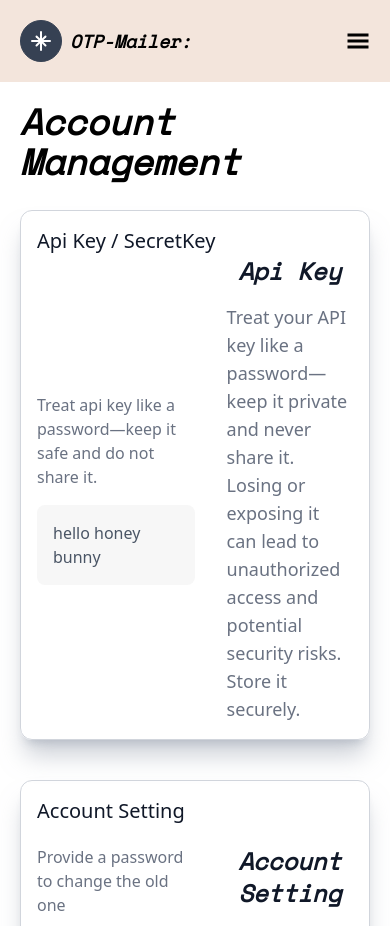
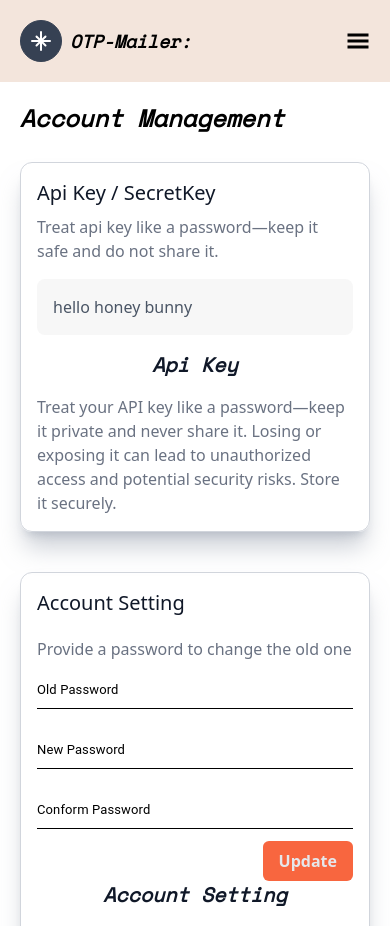
Before and after one commit to Dipak-Gautam/OTP-Mailer-Frontend, a React (Vite) app: page /dashboard/account in a window 390 px wide. Built offline with nearby package versions, Linux system fonts and the light colour scheme.

Commit message:
feat: responsive design partial completion

```diff
--- a/src/Components/DashBoard/Component/AccountApi/Account&Api.tsx
+++ b/src/Components/DashBoard/Component/AccountApi/Account&Api.tsx
@@ -6,7 +6,7 @@ import DeleteAccount from "./Component/DeleteAccount";
 const AccountApi = () => {
   return (
     <div className="p-5 h-[100vh] overflow-auto">
-      <div className="text-4xl font-SpaceMono italic font-bold ">
+      <div className=" text-2xl md:text-4xl font-SpaceMono italic font-bold ">
         Account Management
       </div>
       <div className=" flex-1 my-7 space-y-10 ">
--- a/src/Components/DashBoard/Component/AccountApi/Component/AccountSetting.tsx
+++ b/src/Components/DashBoard/Component/AccountApi/Component/AccountSetting.tsx
@@ -8,18 +8,18 @@ const AccountSetting = () => {
         Account Setting
       </div>
 
-      <div className="flex gap-8">
+      <div className="md:flex gap-8">
         <div className="flex-1">
           <div className="text-gray-500 text-base font-medium">
             Provide a password to change the old one
           </div>
           <ChangePasswordOld />
         </div>
-        <div className="w-[40%] space-y-4">
-          <div className="font-bold text-2xl font-SpaceMono italic text-gray-900 text-center">
+        <div className="md:w-[40%] space-y-4">
+          <div className="font-bold text-xl md:text-2xl font-SpaceMono italic text-gray-900 text-center">
             Account Setting
           </div>
-          <div className="text-gray-500 font-medium text-lg ">
+          <div className="text-gray-500 font-medium md:text-lg ">
             Use a strong, unique password and never share it. If you suspect any
             compromise, update your password immediately.
           </div>
--- a/src/Components/DashBoard/Component/AccountApi/Component/ApiKey.tsx
+++ b/src/Components/DashBoard/Component/AccountApi/Component/ApiKey.tsx
@@ -2,11 +2,11 @@ import React from "react";
 
 const ApiKey = () => {
   return (
-    <div className="p-4 border border-gray-300 shadow-xl shadow-gray-400/50 rounded-xl">
-      <div className="text-gray-900 font-medium text-xl ">
+    <div className="p-4 border border-gray-300 shadow-xl shadow-gray-400/50 rounded-xl ">
+      <div className="text-gray-900 font-medium text-xl mb-2 ">
         Api Key / SecretKey
       </div>
-      <div className="flex gap-8 ">
+      <div className="md:flex gap-4 md:gap-8 ">
         <div className="flex-1 flex flex-col gap-4 justify-center">
           <div className=" text-gray-500 font-medium">
             Treat api key like a password—keep it safe and do not share it.
@@ -15,11 +15,11 @@ const ApiKey = () => {
             hello honey bunny
           </div>
         </div>
-        <div className="w-[40%] flex flex-col gap-4">
-          <div className="text-2xl text-gray-900 font-SpaceMono italic font-bold text-center">
+        <div className=" mt-4 md:mt-0 md:w-[40%] flex flex-col gap-4">
+          <div className=" text-xl md:text-2xl text-gray-900 font-SpaceMono italic font-bold text-center">
             Api Key
           </div>
-          <div className="text-gray-500 font-medium text-lg">
+          <div className="text-gray-500 font-medium text-base md:text-lg">
             Treat your API key like a password—keep it private and never share
             it. Losing or exposing it can lead to unauthorized access and
             potential security risks. Store it securely.
--- a/src/Components/DashBoard/Component/AccountApi/Component/DeleteAccount.tsx
+++ b/src/Components/DashBoard/Component/AccountApi/Component/DeleteAccount.tsx
@@ -4,21 +4,21 @@ const DeleteAccount = () => {
   return (
     <div className="border p-4 rounded-xl border-gray-300 shadow-xl shadow-gray-400/50">
       <div className="text-xl font-medium text-gray-900">Delete Account</div>
-      <div className="flex flex-1">
-        <div className="flex flex-1 justify-center items-center">
+      <div className="md:flex flex-1">
+        <div className="flex flex-1 justify-center items-center min-h-28">
           <div className="p-2 px-3 bg-red-500 text-white font-semibold rounded-md cursor-pointer hover:bg-red-600 transition duration-200 ease-in-out">
             Delete Account
           </div>
         </div>
-        <div className="w-[40%] space-y-4">
-          <div className="font-SpaceMono font-bold text-2xl italic text-center">
+        <div className="md:w-[40%] space-y-4">
+          <div className="font-SpaceMono font-bold text-xl md:text-2xl italic text-center">
             Delete Account
           </div>
-          <div className="text-gray-500 font-medium text-lg">
+          <div className="text-gray-500 font-medium md:text-lg">
             This will permanently remove your virtual assistance account. You
             will not be able to restore your account after you delete it.
           </div>
-          <div className="text-red-500 italic  text-lg">
+          <div className="text-red-500 italic  md:text-lg">
             <p>Note :</p>
             Warning! This action cannot be undone. This will permanently delete
             your account.
--- a/src/Components/DashBoard/Component/DashBoardNav/DashMobileNav.tsx
+++ b/src/Components/DashBoard/Component/DashBoardNav/DashMobileNav.tsx
@@ -8,7 +8,7 @@ const DashMobileNav = () => {
   const [show, setShow] = useState(false);
   const navigate = useNavigate();
   return (
-    <div className="md:hidden bg-[#f3e5dc] p-5 justify-between flex">
+    <div className="lg:hidden bg-[#f3e5dc] p-5 justify-between flex">
       <div
         className="flex justify-center items-center gap-2 "
         onClick={() => navigate("/dashboard")}
@@ -20,7 +20,7 @@ const DashMobileNav = () => {
           OTP-Mailer:
         </div>
       </div>
-      <div className="flex md:hidden items-center justify-center my-auto h-full">
+      <div className="flex lg:hidden items-center justify-center my-auto h-full">
         <GiHamburgerMenu
           className="text-2xl sm:text-4xl"
           onClick={() => setShow(true)}
--- a/src/Components/DashBoard/Component/DashBoardNav/DashNav.tsx
+++ b/src/Components/DashBoard/Component/DashBoardNav/DashNav.tsx
@@ -3,13 +3,12 @@ import { MdDashboard } from "react-icons/md";
 import { PiBookOpenTextLight } from "react-icons/pi";
 import { TbDeviceLandlinePhone } from "react-icons/tb";
 import { GiHouseKeys } from "react-icons/gi";
-import { MdOutlineDesignServices } from "react-icons/md";
 import { RiLogoutCircleLine } from "react-icons/ri";
 import { NavLink } from "react-router-dom";
 
 const DashNav = () => {
   return (
-    <div className="hidden h-full w-[20%] p-5 bg-[#f3e5dc] md:flex flex-col cursor-default">
+    <div className="hidden h-full w-[20%] p-5 bg-[#f3e5dc] lg:flex flex-col cursor-default">
       <div className="flex justify-center items-center gap-4 px-5">
         <div className="border border-gray-700  rounded-full p-2 bg-gray-700 cursor-pointer w-fit">
           <TbNorthStar className="text-white text-4xl" />
--- a/src/Components/DashBoard/DashboardMain.tsx
+++ b/src/Components/DashBoard/DashboardMain.tsx
@@ -3,7 +3,7 @@ import DashboardMainNav from "./Component/DashBoardNav/DashboardMainNav";
 
 const DashboardMain = () => {
   return (
-    <div className="md:flex flex-1 h-[100vh] w-full ">
+    <div className="lg:flex flex-1 h-[100vh] w-full ">
       <DashboardMainNav />
       <div className="flex-1">
         <Outlet />
```
